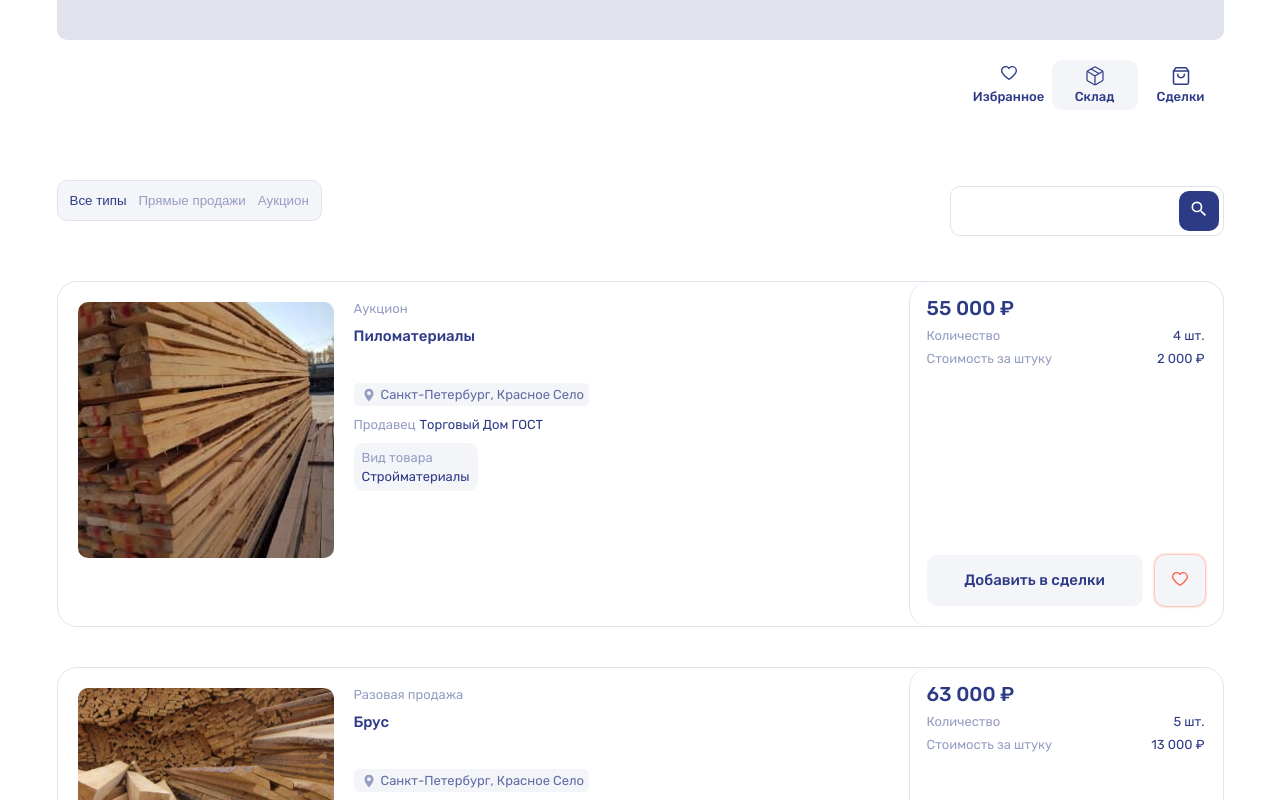
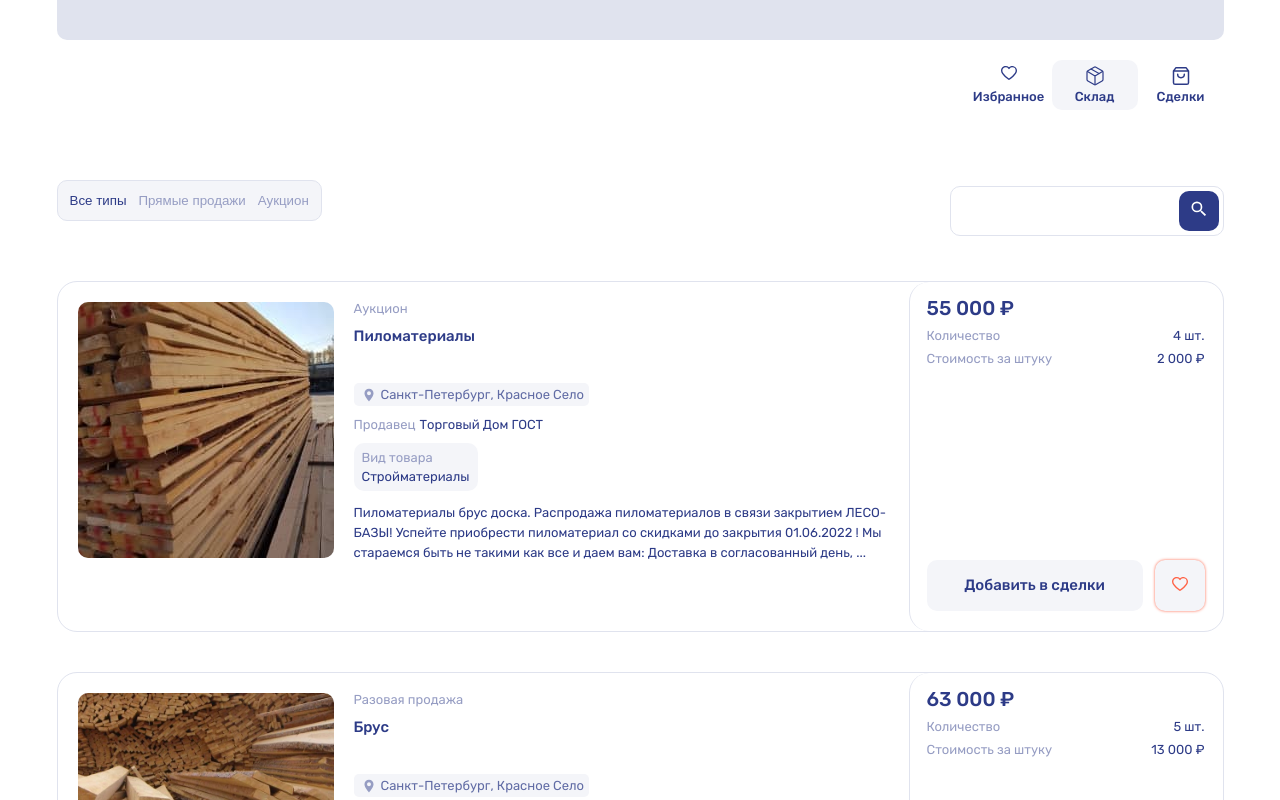
Before and after one commit to NaviSparrow/vue-test-construct, a Vue app: page / in a window 1280 px wide. Shown: the top 800 px of the page. Built offline with nearby package versions, Linux system fonts and the light colour scheme.

Commit message:
переведет компонент карточки на script setup

```diff
--- a/src/components/CatalogCard.vue
+++ b/src/components/CatalogCard.vue
@@ -1,3 +1,14 @@
+<script setup>
+import CardButtons from "@/components/CardButtons";
+import useCatalogCard from "@/hooks/useCatalogCard";
+
+const props = defineProps({
+  offer: Object,
+});
+
+const { formattedDescription } = useCatalogCard(props);
+</script>
+
 <template>
   <article class="catalog-list__item offer">
     <div class="offer__main-info">
@@ -18,7 +29,7 @@
           <span class="offer__product-type">Вид товара</span>
           {{ offer.productType }}
         </p>
-        <p class="offer__description">{{ formatedDescription }}</p>
+        <p class="offer__description">{{ formattedDescription }}</p>
       </div>
     </div>
     <div class="offer__secondary-info">
@@ -42,23 +53,3 @@
     </div>
   </article>
 </template>
-
-<script>
-import CardButtons from "@/components/CardButtons";
-import useCatalogCard from "@/hooks/useCatalogCard";
-export default {
-  name: "CatalogCard",
-  components: { CardButtons },
-  props: {
-    offer: {
-      type: Object,
-    },
-  },
-  setup(props) {
-    const { formatedDescription } = useCatalogCard(props);
-    return { formatedDescription };
-  },
-};
-</script>
-
-<style scoped></style>
```
